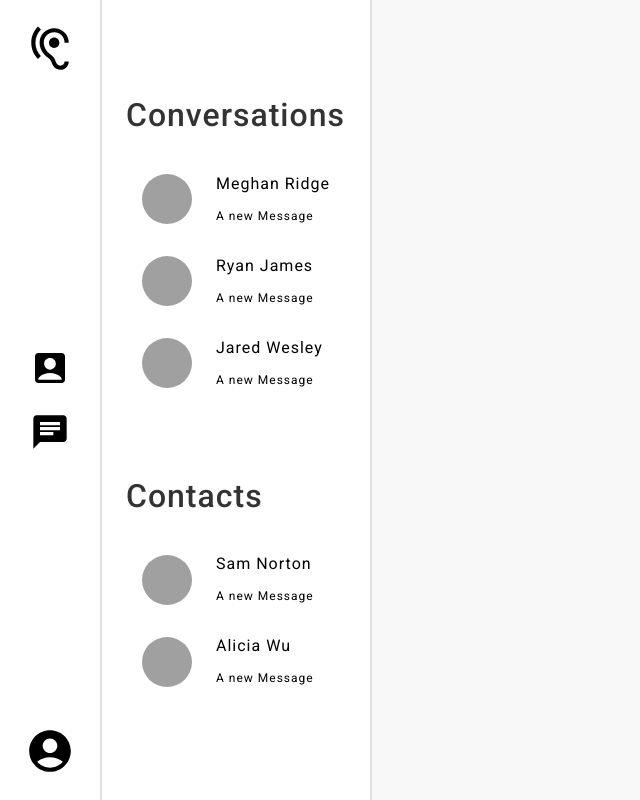
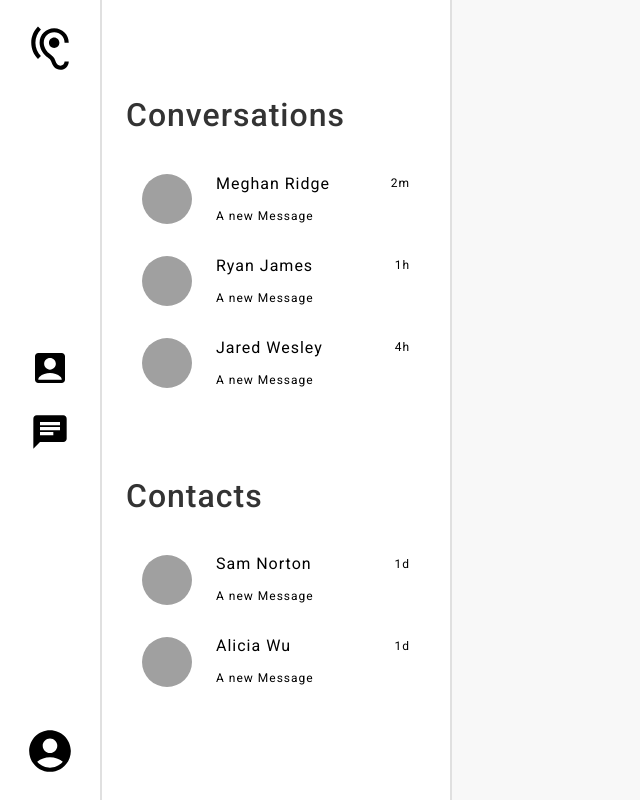
Before and after one commit to dave-forbes/messaging-app, a React (Vite) app in the folder frontend/: page / in a window 1280 px wide. Shown: the whole page, without its empty margins (0-640 px from the left). Built offline with nearby package versions, Linux system fonts and the light colour scheme.

Commit message:
add last recieved info
- also modify layout

```diff
--- a/frontend/src/components/ConversationList/ConversationList.module.scss
+++ b/frontend/src/components/ConversationList/ConversationList.module.scss
@@ -2,7 +2,7 @@
 
 .conversationListContainer {
   border-inline: 2px solid variables.$secondary-color;
-;
+  width: 300px;
   padding: variables.$spacing-lg;
   display: flex;
   flex-direction: column;
@@ -47,11 +47,22 @@
   display:flex;
   flex-direction: column;
   gap: variables.$spacing-md;
+  flex: 1;
 }
-.conversationContent>p {
+.conversationContent p {
   margin: 0;
+}
+
+.lastReceived {
+  font-size: variables.$small-font-size;
 }
 
 .conversationText {
   font-size: variables.$small-font-size
 }
+
+.flex {
+  display: flex;
+  justify-content: space-between;
+  align-items: center;
+}
--- a/frontend/src/components/ConversationList/ConversationList.tsx
+++ b/frontend/src/components/ConversationList/ConversationList.tsx
@@ -10,21 +10,30 @@ export default function ConversationList() {
           <li className={styles.conversation}>
             <Avatar />
             <div className={styles.conversationContent}>
-              <p>Meghan Ridge</p>
+              <div className={styles.flex}>
+                <p>Meghan Ridge</p>
+                <p className={styles.lastReceived}>2m</p>
+              </div>
               <p className={styles.conversationText}>A new Message</p>
             </div>
           </li>
           <li className={styles.conversation}>
             <Avatar />
             <div className={styles.conversationContent}>
-              <p>Ryan James</p>
+              <div className={styles.flex}>
+                <p>Ryan James</p>
+                <p className={styles.lastReceived}>1h</p>
+              </div>
               <p className={styles.conversationText}>A new Message</p>
             </div>
           </li>
           <li className={styles.conversation}>
             <Avatar />
             <div className={styles.conversationContent}>
-              <p>Jared Wesley</p>
+              <div className={styles.flex}>
+                <p>Jared Wesley</p>
+                <p className={styles.lastReceived}>4h</p>
+              </div>
               <p className={styles.conversationText}>A new Message</p>
             </div>
           </li>
@@ -36,14 +45,20 @@ export default function ConversationList() {
           <li className={styles.conversation}>
             <Avatar />
             <div className={styles.conversationContent}>
-              <p>Sam Norton</p>
+              <div className={styles.flex}>
+                <p>Sam Norton</p>
+                <p className={styles.lastReceived}>1d</p>
+              </div>
               <p className={styles.conversationText}>A new Message</p>
             </div>
           </li>
           <li className={styles.conversation}>
             <Avatar />
             <div className={styles.conversationContent}>
-              <p>Alicia Wu</p>
+              <div className={styles.flex}>
+                <p>Alicia Wu</p>
+                <p className={styles.lastReceived}>1d</p>
+              </div>
               <p className={styles.conversationText}>A new Message</p>
             </div>
           </li>
```
